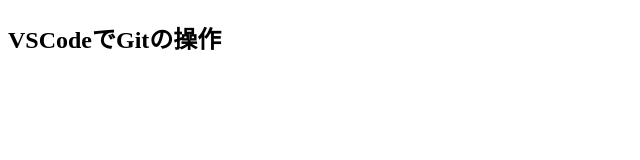
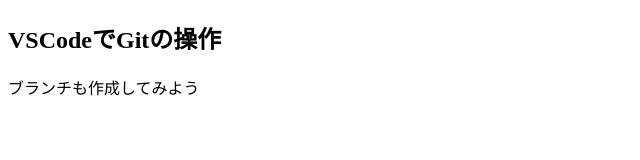
Before and after one commit to morijyobi-yama/vscode01, a plain HTML site: page index.html in a window 1280 px wide. Shown: the whole page, without its empty margins (0-640 px from the left). Drawn offline with Linux system fonts and the light colour scheme.

Commit message:
pタグの追加

```diff
--- a/index.html
+++ b/index.html
@@ -7,5 +7,6 @@
 </head>
 <body>
     <h2>VSCodeでGitの操作</h2>
+    <p>ブランチも作成してみよう</p>
 </body>
 </html>
```
